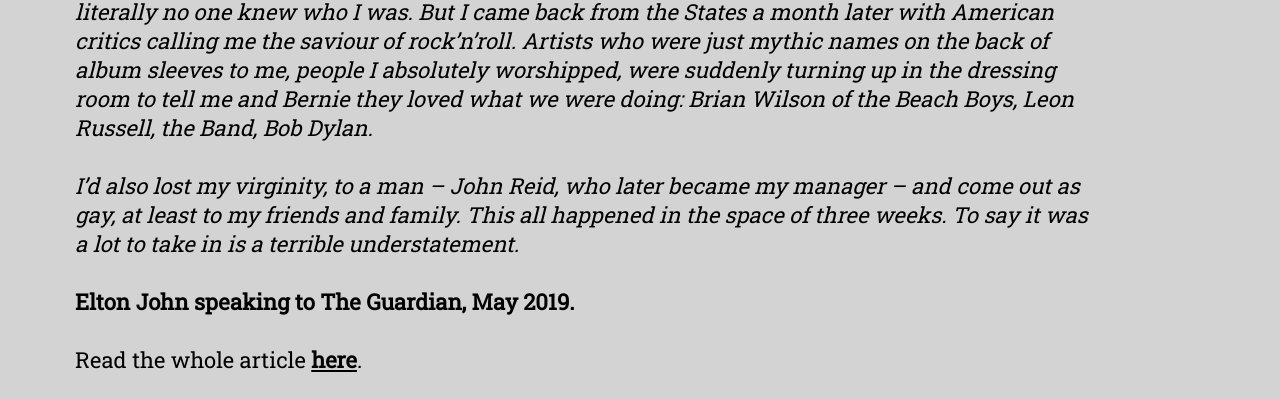
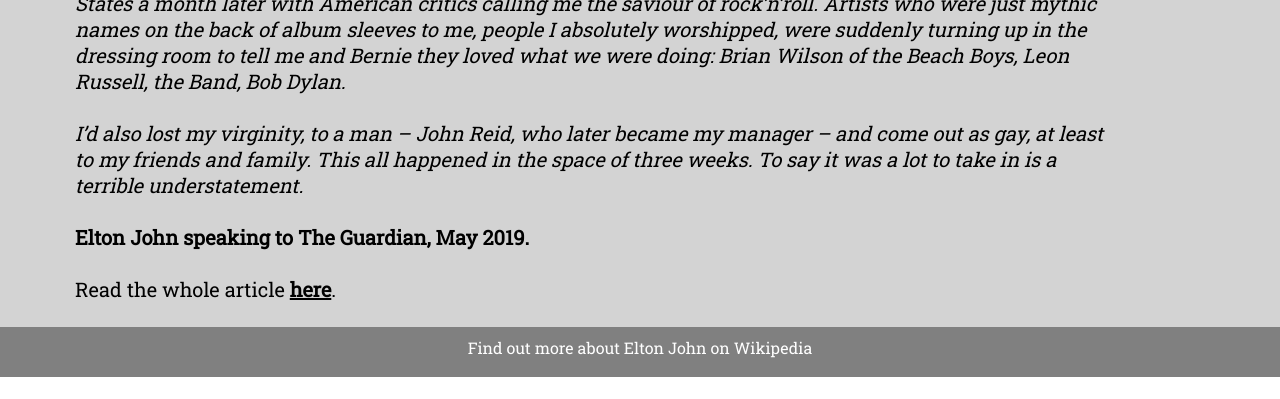
Before and after one commit to chanti-lee/Tribute-Project, a plain HTML site: page index.html in a window 1280 px wide. Shown: the part 1094-1493 px from the top of the page. After the commit the page ends 1471 px from the top, so only its background shows below. Drawn offline with nearby package versions, Linux system fonts and the light colour scheme.

Commit message:
added footer back to page

```diff
--- a/index.html
+++ b/index.html
@@ -29,8 +29,6 @@
           <li>A biopic about John's life in the 1970s and 1980s, titled Rocketman, was produced by Paramount Pictures, and released in May 2019.</li></ul>
       </div>
 
-
-
       <div id="quote-section">
 
         <img id ="elton-img" src="https://www.billboard.com/files/styles/900_wide/public/media/09-style-gallery-elton-john-billboard-1240.jpg" alt="Elton John img"></img>
@@ -42,12 +40,9 @@
         Read the whole article <a id="article-link" href="https://www.theguardian.com/global/2019/may/26/elton-john-in-my-own-words-exclusive-my-life-and-making-rocketman" target="_blank">here</a>.</p>
         </p>
       </div>
-
-</main>
-
-
-  <!-- <div id="footer">
-    <a id="tribute-link" href="https://en.wikipedia.org/wiki/Elton_John" target="_blank">Find out more about Elton John on Wikipedia</a></div> -->
+  <div id="footer">
+    <a id="tribute-link" href="https://en.wikipedia.org/wiki/Elton_John" target="_blank">Find out more about Elton John on Wikipedia</a>
+  </div>
 
 </div>
 
--- a/style.css
+++ b/style.css
@@ -83,7 +83,7 @@ ul li {
 }
 
 #article-quote {
-  font-size: 22px;
+  font-size: 20px;
   padding: 50px 75px 25px 75px;
   margin-right: 100px;
 
```
Lines whose indentation alone changed are shown as unchanged.
